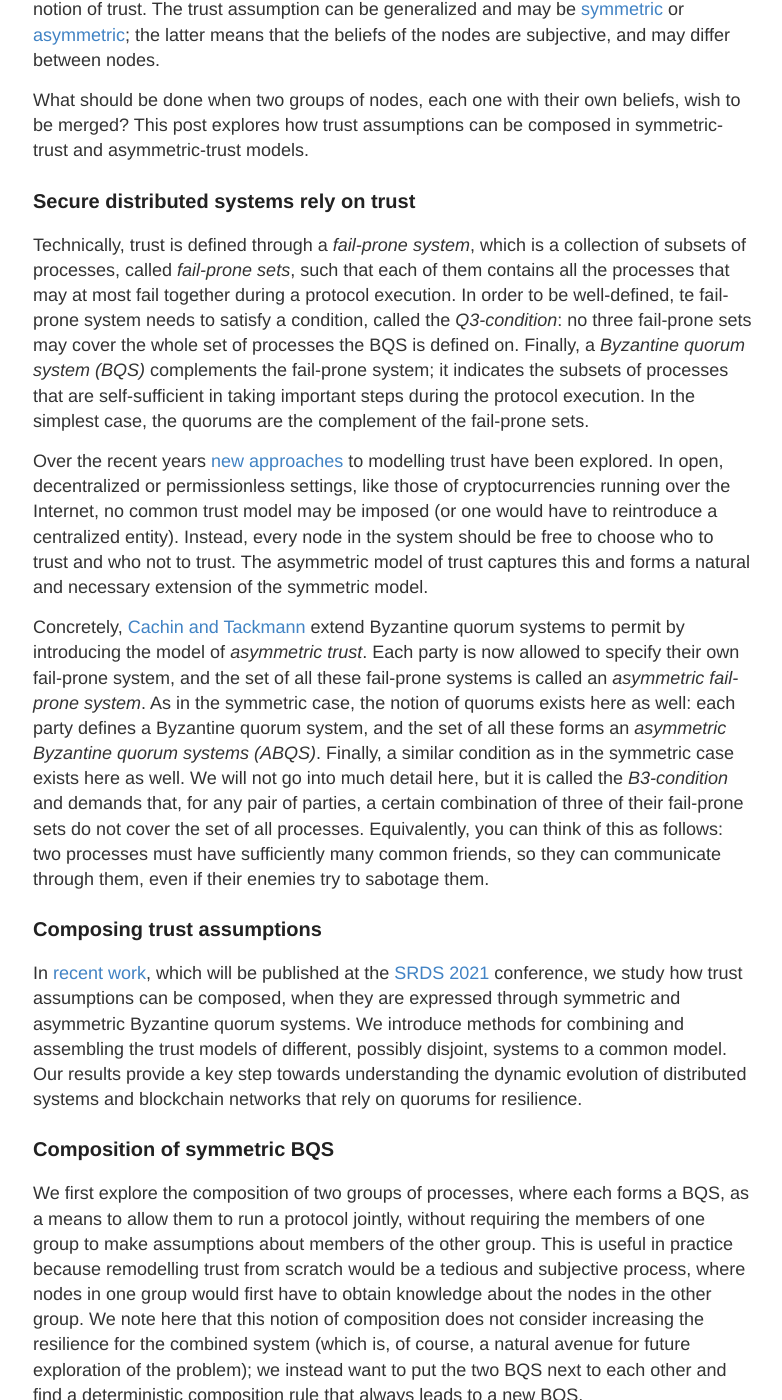
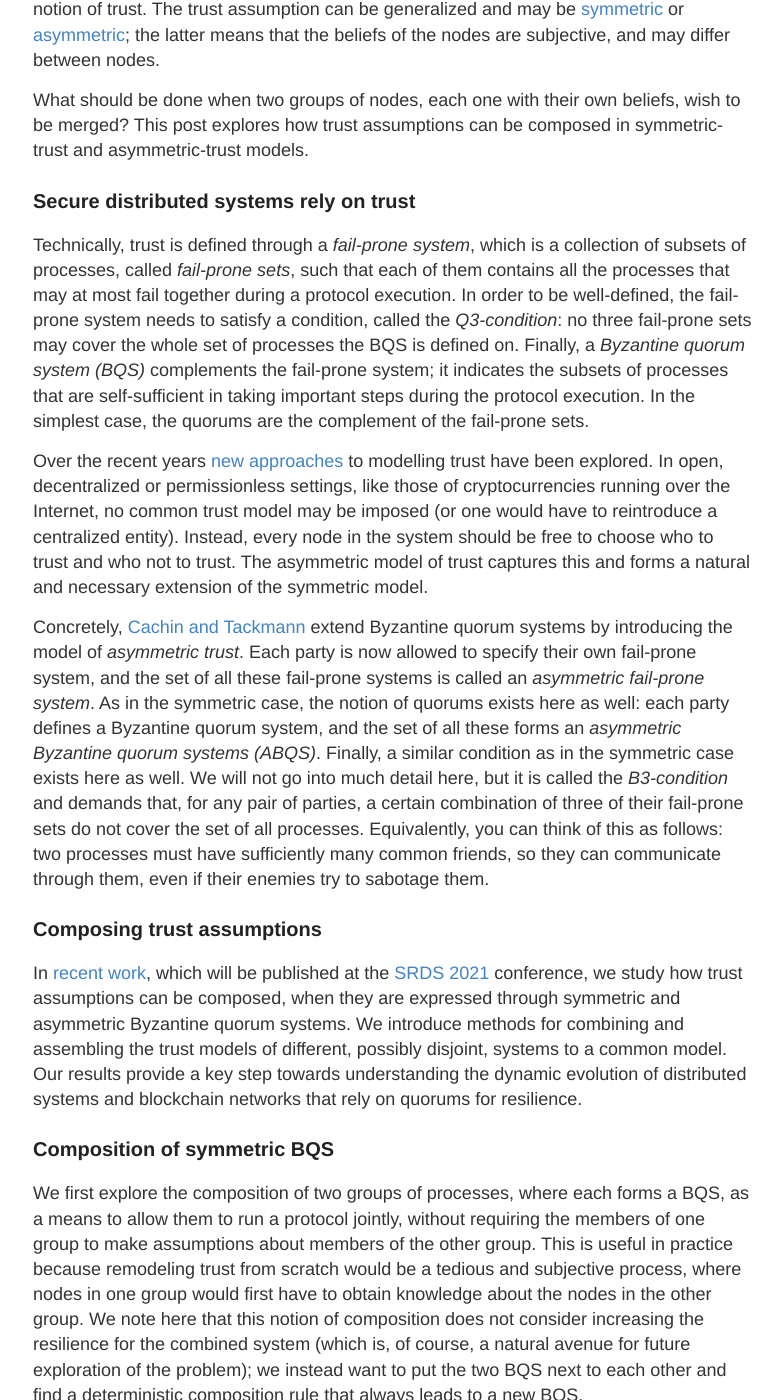
Before and after one commit to cryptobern/cryptobern.github.io, a Jekyll site: the page built from _posts/2021-08-02-howtotruststrangers.md, in a window 1280 px wide and 1400 px high, scrolled down 582 px. Shown: the whole window, without its empty margins (247-1029 px from the left). Built offline with Jekyll 4.4.1, drawn with Linux system fonts in a browser that asks for light colours; some of the changed text lies outside the part shown.

Commit message:
fix typos

```diff
--- a/_posts/2021-08-02-howtotruststrangers.md
+++ b/_posts/2021-08-02-howtotruststrangers.md
@@ -13,14 +13,14 @@ What should be done when two groups of nodes, each one with their own beliefs, w
 
 ### Secure distributed systems rely on trust
 
-Technically, trust is defined through a _fail-prone system_, which is a collection of subsets of processes, called _fail-prone sets_, such that each of them contains all the processes that may at most fail together during a protocol execution. In order to be well-defined, te fail-prone system needs to satisfy a condition, called the _Q3-condition_: no three fail-prone sets may cover the whole set of processes the BQS is defined on.
+Technically, trust is defined through a _fail-prone system_, which is a collection of subsets of processes, called _fail-prone sets_, such that each of them contains all the processes that may at most fail together during a protocol execution. In order to be well-defined, the fail-prone system needs to satisfy a condition, called the _Q3-condition_: no three fail-prone sets may cover the whole set of processes the BQS is defined on.
 Finally, a _Byzantine quorum system (BQS)_ complements the fail-prone system; it indicates the subsets of processes that are self-sufficient in taking important steps during the protocol execution. In the simplest case, the quorums are the complement of the fail-prone sets.
 
 <!-- ![Symmetric Byzantine quorum system](/images/strangers/trust_quorum_system.png){: width="80%" .center-image} -->
 
 Over the recent years [new approaches](https://link.springer.com/chapter/10.1007/978-3-540-76900-2_22) to modelling trust have been explored. In open, decentralized or permissionless settings, like those of cryptocurrencies running over the Internet, no common trust model may be imposed (or one would have to reintroduce a centralized entity). Instead, every node in the system should be free to choose who to trust and who not to trust. The asymmetric model of trust captures this and forms a natural and necessary extension of the symmetric model.
 
-Concretely, [Cachin and Tackmann](//doi.org/10.4230/LIPIcs.OPODIS.2019.7) extend Byzantine quorum systems to permit by introducing the model of _asymmetric trust_.
+Concretely, [Cachin and Tackmann](//doi.org/10.4230/LIPIcs.OPODIS.2019.7) extend Byzantine quorum systems by introducing the model of _asymmetric trust_.
 Each party is now allowed to specify their own fail-prone system, and the set of all these fail-prone systems is called an _asymmetric fail-prone system_.
 As in the symmetric case, the notion of quorums exists here as well: each party defines a Byzantine quorum system, and the set of all these forms an _asymmetric Byzantine quorum systems (ABQS)_. Finally, a similar condition as in the symmetric case exists here as well. We will not go into much detail here, but it is called the _B3-condition_ and demands that, for any pair of parties, a certain combination of three of their fail-prone sets do not cover the set of all processes. Equivalently, you can think of this as follows: two processes must have sufficiently many common friends, so they can communicate through them, even if their enemies try to sabotage them.
 
@@ -32,14 +32,8 @@ In [recent work](https://arxiv.org/abs/2107.11331), which will be published at t
 
 ### Composition of symmetric BQS
 
-We first explore the composition of two groups of processes, where each forms a BQS, as a means to allow them to run a protocol jointly, without requiring the members of one group to make assumptions about members of the other group. This is useful in practice because remodelling trust from scratch would be a tedious and subjective process, where nodes in one group would first have to obtain knowledge about the nodes in the other group.
+We first explore the composition of two groups of processes, where each forms a BQS, as a means to allow them to run a protocol jointly, without requiring the members of one group to make assumptions about members of the other group. This is useful in practice because remodeling trust from scratch would be a tedious and subjective process, where nodes in one group would first have to obtain knowledge about the nodes in the other group.
 We note here that this notion of composition does not consider increasing the resilience for the combined system (which is, of course, a natural avenue for future exploration of the problem); we instead want to put the two BQS next to each other and find a deterministic composition rule that always leads to a new BQS.
-
-<!-- Hence, o (In our work, we present three composition methods of increasing suitability. The most comprehensive and practically relevant composition rule is the following, which we call _Cartesian composition_.
-
-For two groups of processes _P1_ and _P2_, and for two Byzantine quorum systems _Q1_ on _P1_ with fail-prone system _F1_ and _Q2_ on _P2_ with fail-prone system _F2_, their composition is a BQS Q3, defined on processes _P3 = P1 ∪ P2_, with fail-prone system _F3_. It allows the processes from each group to jointly run a distributed protocol with the "strangers" in the other group, that is, without knowing or assuming anything about the members of the other group.  The _Cartesian composition_ rule defines _F3_ and _Q3_ as follows: -->
-
-<!-- ![Cartesian composition](/images/trust_cartesian_comp.png){: width="80%" .center-image} -->
 
 Let us start with an example. In the following diagram we show two symmetric BQS. The processes (shown in circles) in the first one are
 _P1 = {a, b, c, d, e}_ and in the second _P2 = {d, e, f, g, h}_. Notice that processes _d_ and _e_ are common.
@@ -105,7 +99,7 @@ Formally, the tolerated system is defined as follows.
 
 ![The tolerated system of an ABQS](/images/strangers/trust_tolerated_system.png){: width="80%" .center-image}
 
-Let's try to calculate the tolerated system for the first asymmetric system in our example. In the simplest way, we have to check for every subset of _P1_ whether it is tolerated set. We can start with the set _{a}_, and observe that, if it fails, processes _c_, _d_, and _e_ are wise and they form a guild (actually, one has to formally define a guild to prove that _{c, d, e}_ form one, but we will not be that detailed here). The same applies if _{b}_ fails, in which case the guild is again _{c, d, e}_. Actually, we can even tolerate the failure of _{a, b}_ (both processes fail in the same execution), again with _{c, d, e}_ as a guild. Moreover, if any one of _{c}, {d}, {e}_ fails, we can also show that the rest of the processes form a guild. Thus, the tolerated set is _T1 = { {a,b}, {c}, {d}, {e} }_. In the same way we can calculate the tolerated set of the second ABQS, which is _T2 = { {f}, {g,j}, {h}, {i} }_.
+Let's try to calculate the tolerated system for the first asymmetric system in our example. In the simplest way, we have to check for every subset of _P1_ whether it is a tolerated set. We can start with the set _{a}_, and observe that, if it fails, processes _c_, _d_, and _e_ are wise and they form a guild (actually, one has to formally define a guild to prove that _{c, d, e}_ form one, but we will not be that detailed here). The same applies if _{b}_ fails, in which case the guild is again _{c, d, e}_. Actually, we can even tolerate the failure of _{a, b}_ (both processes fail in the same execution), again with _{c, d, e}_ as a guild. Moreover, if any one of _{c}, {d}, {e}_ fails, we can also show that the rest of the processes form a guild. Thus, the tolerated set is _T1 = { {a,b}, {c}, {d}, {e} }_. In the same way we can calculate the tolerated set of the second ABQS, which is _T2 = { {f}, {g,j}, {h}, {i} }_.
 
 We can, thus, as external parties, interact with the two ABQS using their tolerated sets.
 
@@ -129,7 +123,6 @@ Seen from a higher level, it is an expression of the fact that processes have
 their own beliefs, but also need to adapt to those of the others; a process might expect a set _F_ to fail during an execution and construct its fail-prone system so as to be protected against _F_. However, if the beliefs of other
 processes are such that the failure of _F_ does not lead to a guild, i.e., _F_ is not tolerated, then the process can whatsoever not benefit from including _F_ in its fail-prone system.
 
-
 #### Composition in practice
 In networks implementing consensus like this, the composition could be initiated by any process in _P1_, for example. This process sends a _composition-request_ message to all members of _P2_, which in turn decide whether to accept the request or not, and reply accordingly with a _composition-response_ message. Upon receiving the response, the processes in _P1_ also agree on whether to accept it and send an acknowledgement to _P2_. After this point, all processes can use the composite trust assumptions.
 
```
Also changed, not shown: other parts of _posts/2021-08-02-howtotruststrangers.md (+7 -7 lines).
